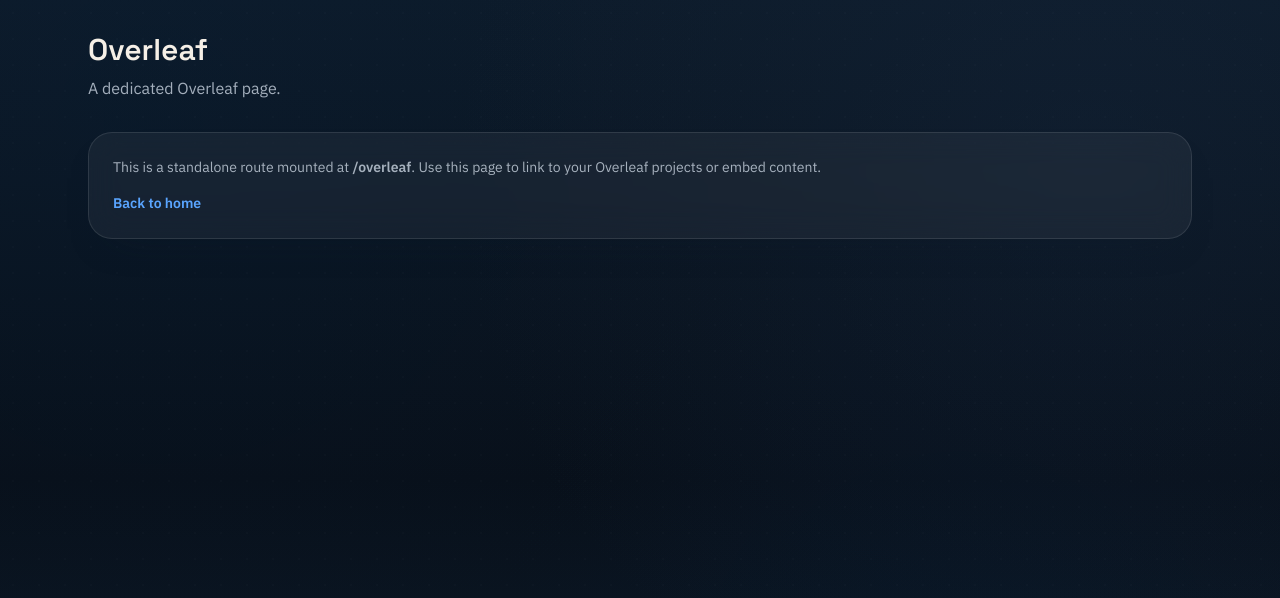
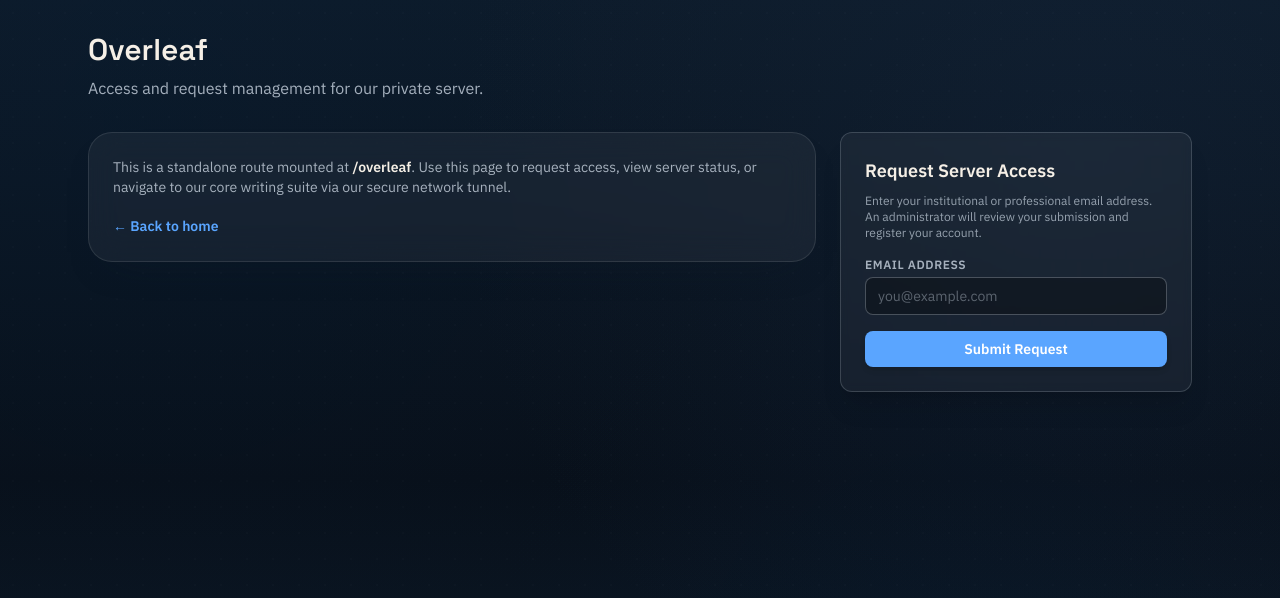
Before and after one commit to andrasbabai/andrasbabai.github.io, a React (Vite) app: page /overleaf in a window 1280 px wide. Shown: the top 598 px of the page. Built offline with nearby package versions, Linux system fonts and the light colour scheme.

Commit message:
Update Overleaf.tsx

```diff
--- a/src/Overleaf.tsx
+++ b/src/Overleaf.tsx
@@ -1,21 +1,70 @@
-import React from "react";
+import React, { useState } from "react";
 
 export default function Overleaf() {
+  const [submitted, setSubmitted] = useState(false);
+
+  // Replace this with your actual personal email address
+  const ADMIN_EMAIL = "your-personal-email@gmail.com";
+
   return (
     <div className="mx-auto w-full max-w-6xl px-6 pb-20 text-sand">
       <header className="py-8">
         <h1 className="font-display text-3xl font-semibold">Overleaf</h1>
-        <p className="mt-2 text-mist/80">A dedicated Overleaf page.</p>
+        <p className="mt-2 text-mist/80">Access and request management for our private server.</p>
       </header>
 
-      <main className="space-y-6">
-        <div className="card p-6">
+      <main className="grid grid-cols-1 md:grid-cols-3 gap-6 items-start">
+        {/* Left/Main Column: Server Info */}
+        <div className="card p-6 md:col-span-2 space-y-4">
           <p className="text-sm text-mist/80">
-            This is a standalone route mounted at <strong>/overleaf</strong>. Use this page to link to your Overleaf projects or embed content.
+            This is a standalone route mounted at <strong className="text-sand">/overleaf</strong>. Use this page to request access, view server status, or navigate to our core writing suite via our secure network tunnel.
           </p>
-          <a href="/" className="mt-4 inline-block text-sm font-semibold text-darkorange">
-            Back to home
-          </a>
+          <div>
+            <a href="/" className="inline-block text-sm font-semibold text-darkorange hover:underline">
+              &larr; Back to home
+            </a>
+          </div>
+        </div>
+
+        {/* Right Column: Dynamic Registration Request Form */}
+        <div className="card p-6 border border-mist/20 rounded-xl bg-opacity-50 backdrop-blur-sm shadow-xl">
+          <h2 className="text-lg font-semibold text-sand mb-2">Request Server Access</h2>
+          <p className="text-xs text-mist/70 mb-4">
+            Enter your institutional or professional email address. An administrator will review your submission and register your account.
+          </p>
+
+          <form
+            action={`https://formsubmit.co/${ADMIN_EMAIL}`}
+            method="POST"
+            className="space-y-4"
+          >
+            {/* FormSubmit Special Configuration Options */}
+            <input type="hidden" name="_subject" value="New Overleaf Registration Request!" />
+            <input type="hidden" name="_captcha" value="true" />
+            {/* Redirects user back to this page after submitting successfully */}
+            <input type="hidden" name="_next" value={typeof window !== 'undefined' ? window.location.href : '#'} />
+
+            <div>
+              <label htmlFor="email" className="block text-xs font-semibold uppercase tracking-wider text-mist/80 mb-1">
+                Email Address
+              </label>
+              <input
+                type="email"
+                id="email"
+                name="requested_email"
+                placeholder="you@example.com"
+                required
+                className="w-full px-3 py-2 text-sm bg-black/30 border border-mist/30 rounded-lg focus:outline-none focus:border-darkorange text-sand placeholder-mist/40 transition-colors"
+              />
+            </div>
+
+            <button
+              type="submit"
+              className="w-full bg-darkorange hover:bg-darkorange/90 text-white font-semibold text-sm py-2 px-4 rounded-lg transition-colors shadow-md"
+            >
+              Submit Request
+            </button>
+          </form>
         </div>
       </main>
     </div>
```
